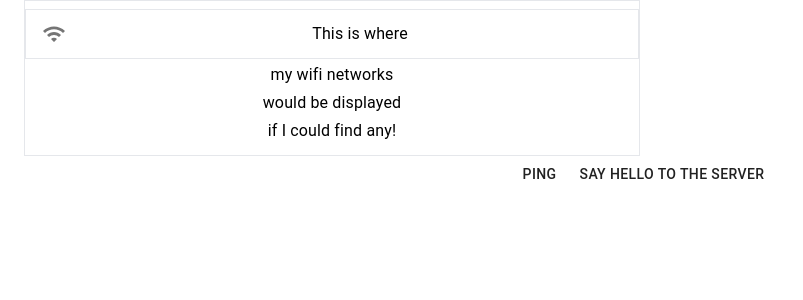
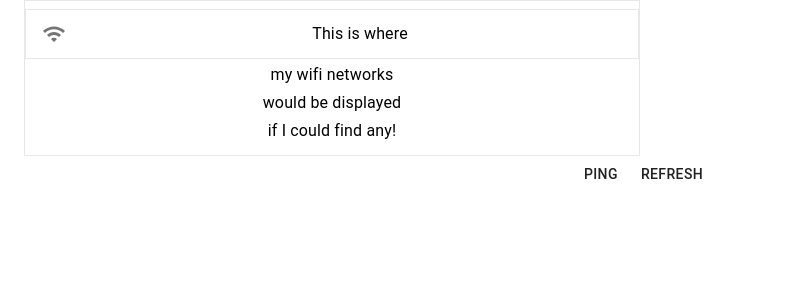
Before and after one commit to Yet-Another-Data-Aggregator/yada-logger, a React (Create React App) app in the folder webapp/: page / in a window 1280 px wide. Shown: the top 300 px of the page, without its empty margins (0-803 px from the left). Built offline with nearby package versions, Linux system fonts and the light colour scheme.

Commit message:
Implemented network list

```diff
--- a/webapp/src/components/NetworkConnection.tsx
+++ b/webapp/src/components/NetworkConnection.tsx
@@ -1,8 +1,9 @@
-import React from "react";
+import React, {useState} from "react";
 import { List, ListItem, ListItemText, Icon, ListItemIcon, Button, Container } from "@material-ui/core";
 import { Wifi } from "@material-ui/icons";
 
 export default function NetworkConnection() {
+    const [availableNetworks, setNetworks] : [any, any] = useState([]);
 
     const sendTestGet = () => {
         fetch("/ping").then(async (response) => {
@@ -15,8 +16,7 @@ export default function NetworkConnection() {
         })
     };
 
-    const sayHiToServer = () => {
-        sendTestPost("Hey server!");
+    const refreshNetworks = () => {
         getWifiNetworks();
     };
 
@@ -24,8 +24,10 @@ export default function NetworkConnection() {
         fetch("/rescan_wifi").then(async (response) => {
             var responseJson = await response.json();
 
+            setNetworks(responseJson.scanResults);
+
             console.log("Success Getting Wifi Networks");
-            console.log(responseJson);
+            console.log(availableNetworks);
         }).catch((reason) => {
             console.log("ERROR:"+reason);
         });
@@ -57,13 +59,23 @@ export default function NetworkConnection() {
                     </ListItemIcon>
                     <ListItemText className="flex justify-center" primary="This is where" />
                 </ListItem>
+
+                {availableNetworks.map((network: { ssid: string }) => (
+                    <ListItem className="border">
+                    <ListItemIcon>
+                        <Wifi />
+                    </ListItemIcon>
+                    <ListItemText className="flex justify-center" primary={network.ssid} />
+                    </ListItem>
+                ))}
+
                 <ListItemText primary="my wifi networks" />
                 <ListItemText primary="would be displayed" />
                 <ListItemText primary="if I could find any!" />
             </List>
 
             <Button onClick={sendTestGet}>Ping</Button>
-            <Button onClick={sayHiToServer}>Say Hello To The Server</Button>
+            <Button onClick={refreshNetworks}>Refresh</Button>
         </Container>
     );
 }
```
